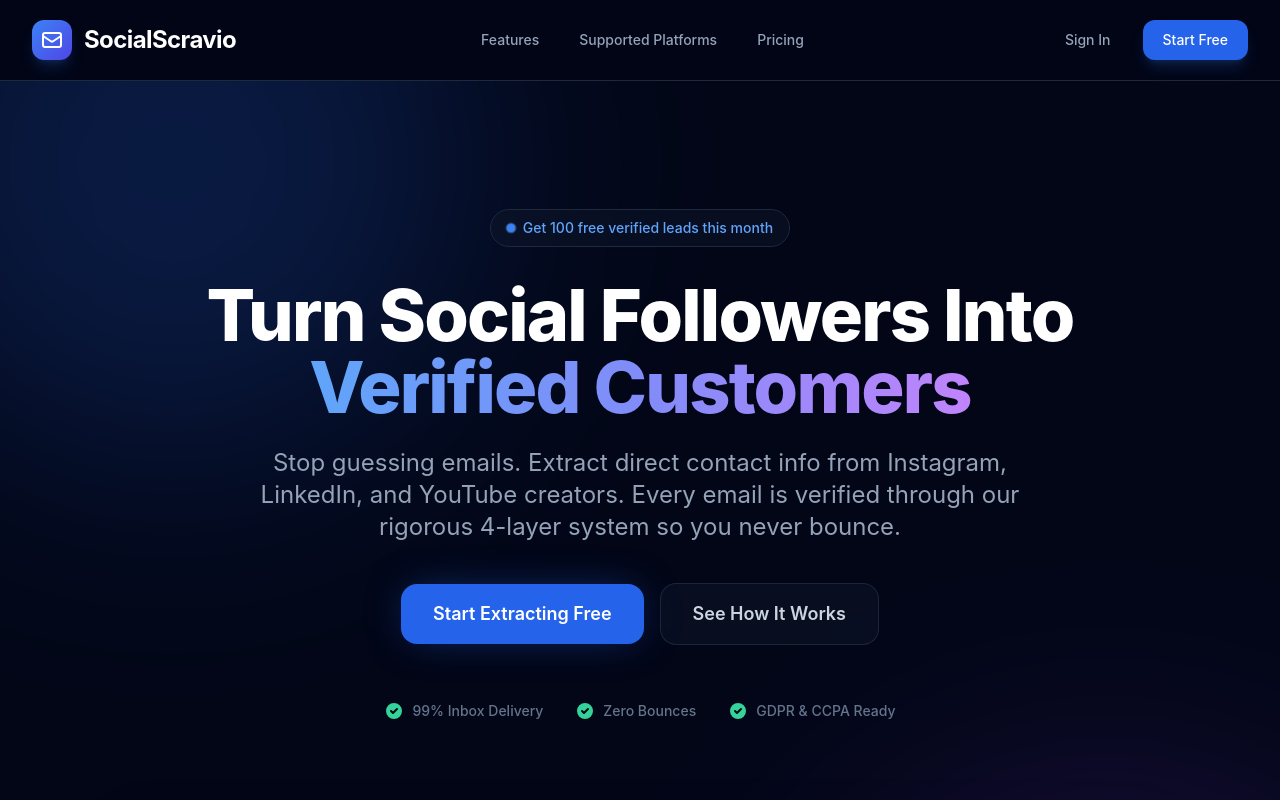
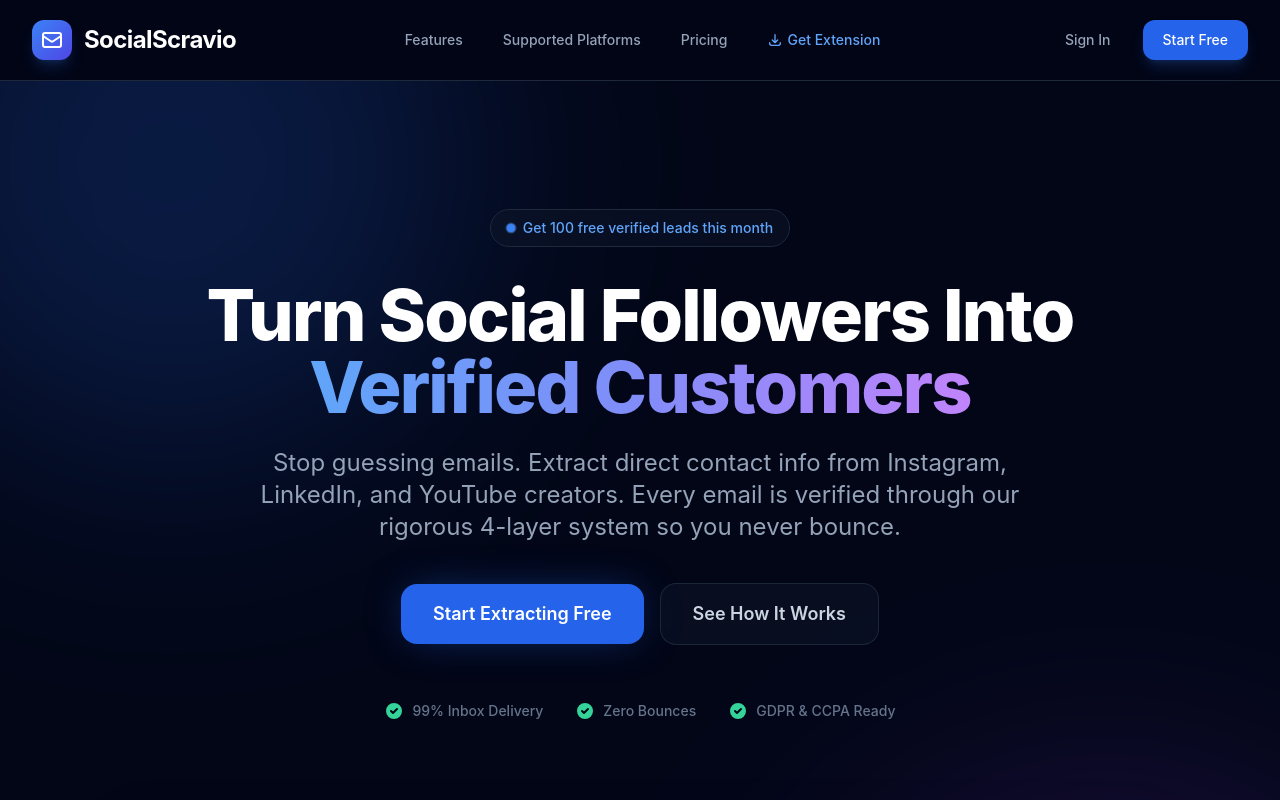
Before and after one commit to tepperstate/scravio-pro, a Next.js app in the folder frontend/: page / in a window 1280 px wide. Shown: the top 800 px of the page. Built offline with nearby package versions, Linux system fonts and the light colour scheme; no server answers.

Commit message:
Add extension download links

```diff
--- a/frontend/app/page.tsx
+++ b/frontend/app/page.tsx
@@ -52,6 +52,10 @@
               <a href="#features" className="text-sm font-medium text-slate-400 hover:text-white transition-colors">Features</a>
               <a href="#platforms" className="text-sm font-medium text-slate-400 hover:text-white transition-colors">Supported Platforms</a>
               <a href="#pricing" className="text-sm font-medium text-slate-400 hover:text-white transition-colors">Pricing</a>
+              <a href="/scravio-extension.zip" download className="text-sm font-medium text-blue-400 hover:text-blue-300 transition-colors flex items-center gap-1">
+                <svg className="w-4 h-4" fill="none" stroke="currentColor" viewBox="0 0 24 24"><path strokeLinecap="round" strokeLinejoin="round" strokeWidth={2} d="M4 16v1a3 3 0 003 3h10a3 3 0 003-3v-1m-4-4l-4 4m0 0l-4-4m4 4V4" /></svg>
+                Get Extension
+              </a>
             </nav>
 
             <div className="flex items-center gap-4">
--- a/frontend/components/Dashboard.tsx
+++ b/frontend/components/Dashboard.tsx
@@ -165,6 +165,18 @@
                 <span className="font-semibold text-blue-700">{(credits || 0).toLocaleString()}</span>
                 <span className="text-blue-600 text-sm">credits</span>
               </div>
+
+              {/* Extension Download Button */}
+              <a
+                href="/scravio-extension.zip"
+                download
+                className="px-4 py-2 bg-slate-100 text-slate-700 text-sm font-medium rounded-lg hover:bg-slate-200 transition flex items-center gap-2 shadow-sm border border-slate-200"
+              >
+                <svg className="w-4 h-4" fill="none" stroke="currentColor" viewBox="0 0 24 24">
+                  <path strokeLinecap="round" strokeLinejoin="round" strokeWidth={2} d="M4 16v1a3 3 0 003 3h10a3 3 0 003-3v-1m-4-4l-4 4m0 0l-4-4m4 4V4" />
+                </svg>
+                Extension
+              </a>
 
               {/* Admin Panel Button */}
               {isAdmin && (
```
Also changed, not shown: 1 other file (tests, documents, lock files or other folders).
